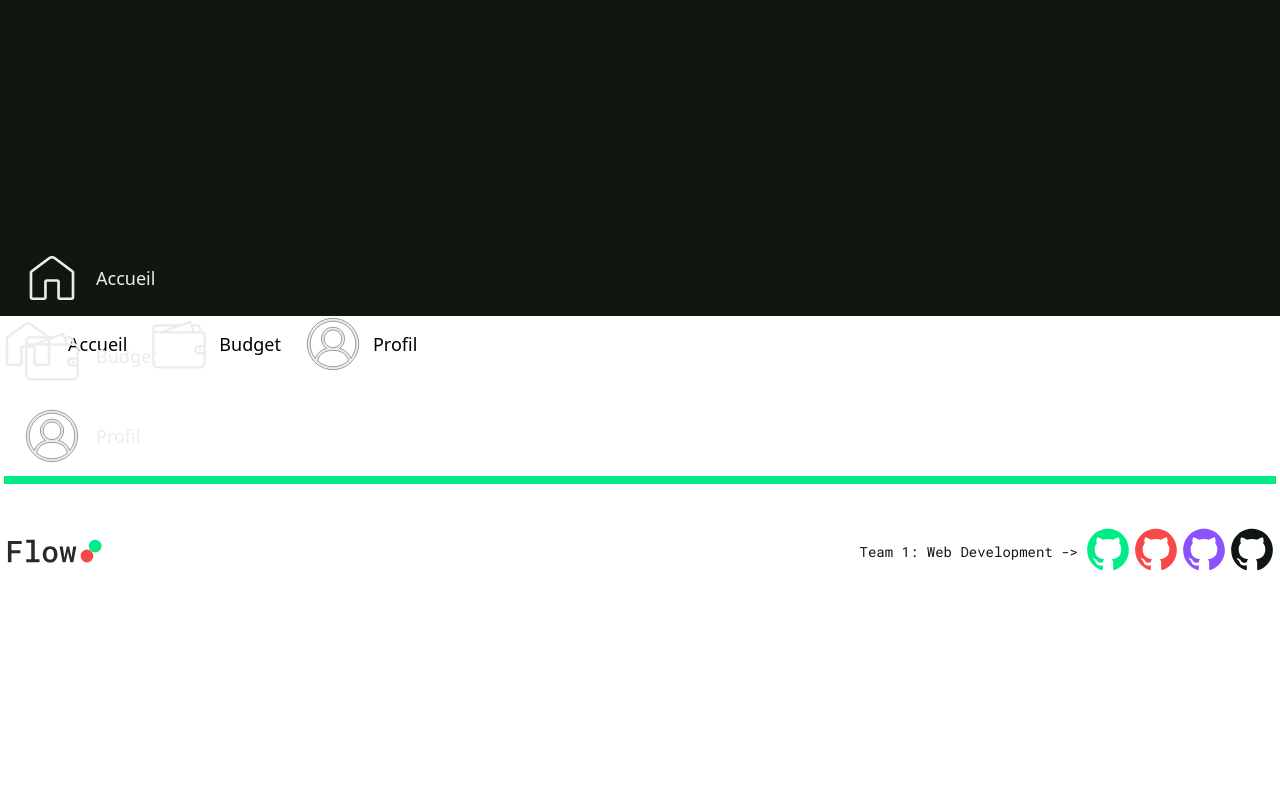
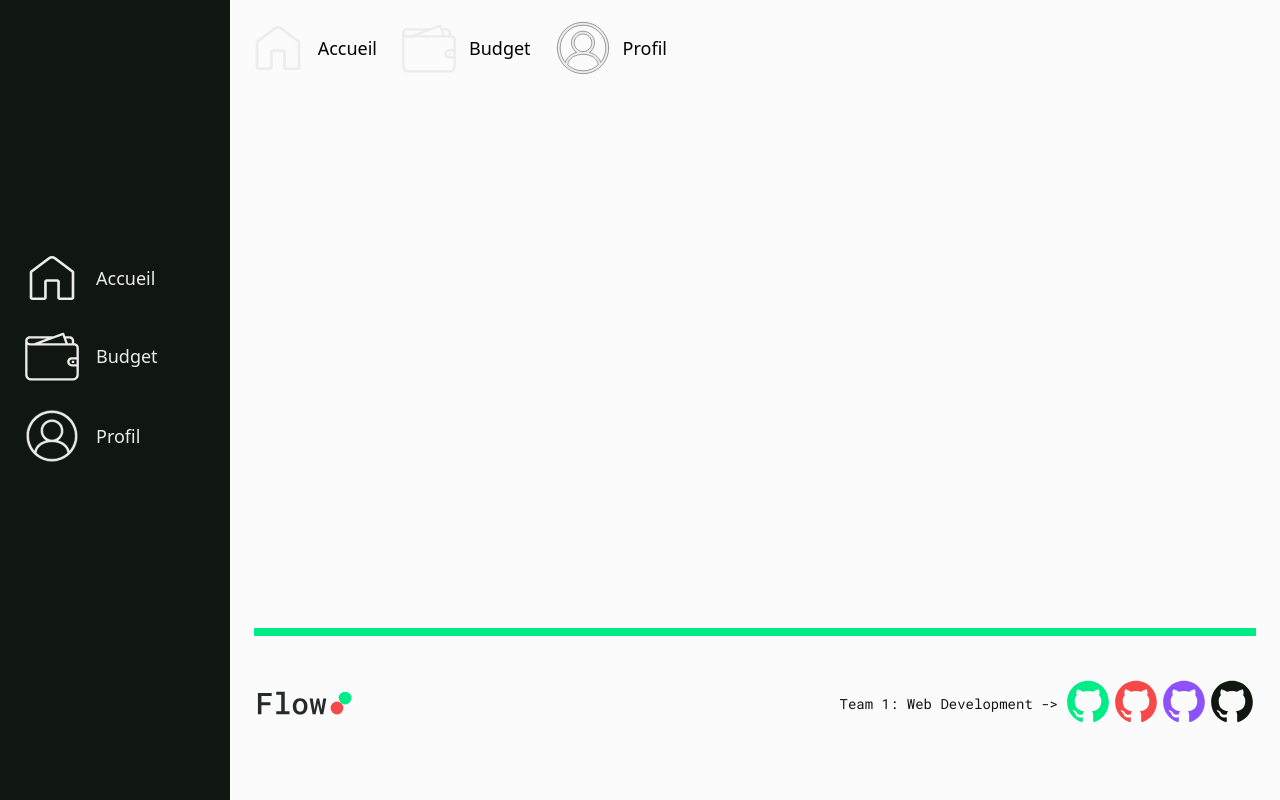
Before and after one commit to Big-pun/projet-synthese, a Vue app: page /espace-client in a window 1280 px wide. Built offline with nearby package versions, Linux system fonts and the light colour scheme.

Commit message:
Add layouts divs and classes to ClientInterface.vue

```diff
--- a/src/layouts/ClientInterface.vue
+++ b/src/layouts/ClientInterface.vue
@@ -6,12 +6,17 @@ import Sidebar from '@/components/general/Sidebar.vue';
 </script>
 
 <template>
-  <Sidebar></Sidebar>
-  <Header></Header>
-  <main>
-    <RouterView></RouterView>
-  </main>
-  <Footer></Footer>
+  <div class="flex">
+    <Sidebar class="w-max sticky top-0 min-h-[100vh] h-full"></Sidebar>
+    <div class="flex flex-col grow p-5 bg-white overflow-y-auto">
+      <Header></Header>
+      <main class="grow"> <!-- ensures that the footer is pushed to the bottom of the page -->
+        <RouterView></RouterView>
+      </main>
+      <Footer></Footer>
+    </div>
+  </div>
 </template>
 
-<style></style>
+<style>
+</style>
```
